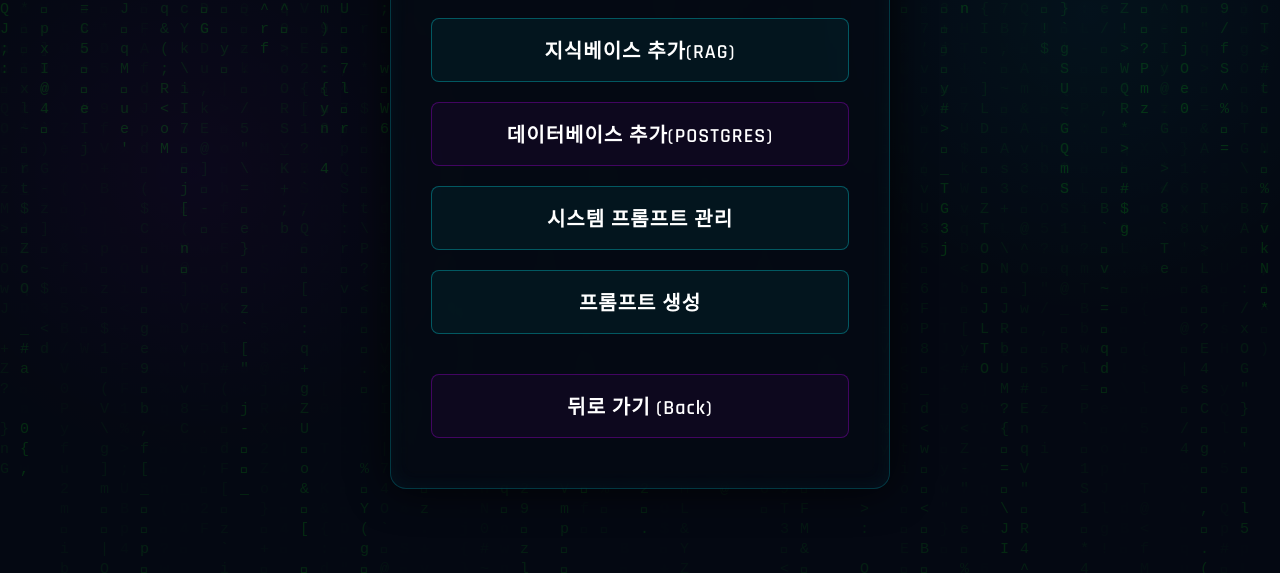
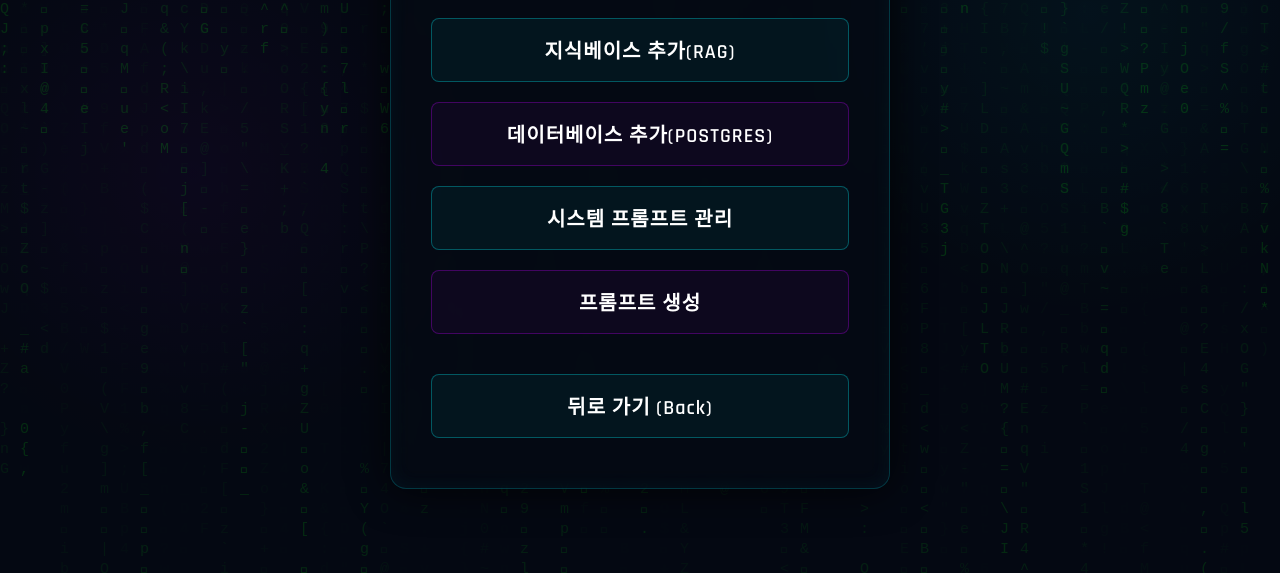
Before and after one commit to lim6112j/n8n-interface, a website: page public/admin.html in a window 1280 px wide. Shown: the part 227-800 px from the top of the page. Drawn offline with Linux system fonts and the light colour scheme; no server answers.

Commit message:
button style

```diff
--- a/public/admin.html
+++ b/public/admin.html
@@ -164,8 +164,8 @@
             <a href="knowledge_base.html" class="nav-btn">지식베이스 추가(RAG)</a>
             <a href="database_add.html" class="nav-btn secondary">데이터베이스 추가(POSTGRES)</a>
             <a href="system_prompts.html" class="nav-btn">시스템 프롬프트 관리</a>
-            <a href="prompt_generator.html" class="nav-btn">프롬프트 생성</a>
-            <a href="index.html" class="nav-btn secondary" style="margin-top: 20px;">뒤로 가기 (Back)</a>
+            <a href="prompt_generator.html" class="nav-btn secondary">프롬프트 생성</a>
+            <a href="index.html" class="nav-btn" style="margin-top: 20px;">뒤로 가기 (Back)</a>
         </div>
 
         <div id="user-management-section" style="display: none; width: 100%; margin-top: 40px; border-top: 1px solid rgba(0, 243, 255, 0.2); padding-top: 20px;">
```
